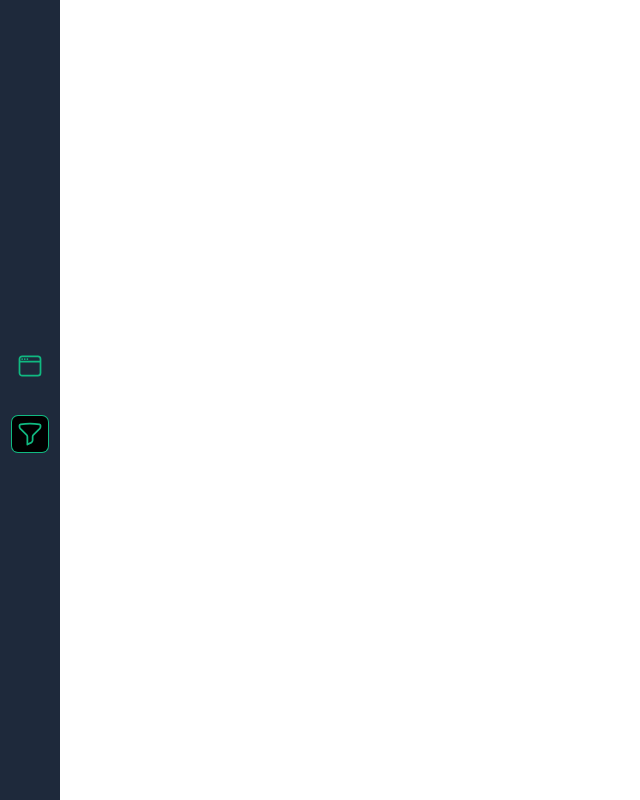
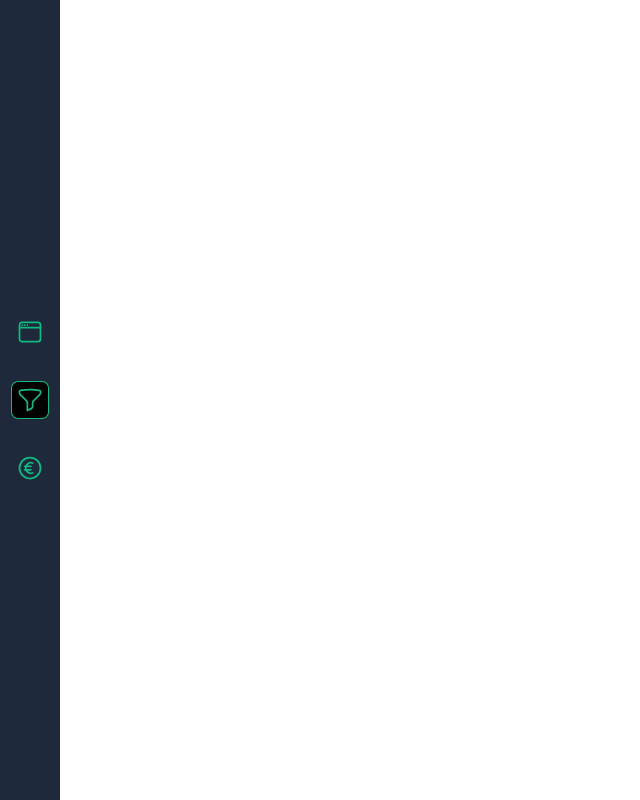
Before and after one commit to logaretm/vue-day-2023-demo, a Vue app: page /filters in a window 1280 px wide. Shown: the whole page, without its empty margins (0-640 px from the left). Built offline with nearby package versions, Linux system fonts and the light colour scheme.

Commit message:
dev: prepare currency demo

```diff
--- a/package.json
+++ b/package.json
@@ -8,11 +8,14 @@
     "preview": "vite preview"
   },
   "dependencies": {
+    "@types/lodash-es": "^4.17.10",
     "@vee-validate/zod": "4.12.0-alpha.1",
     "autoprefixer": "^10.4.16",
+    "lodash-es": "^4.17.21",
     "tailwindcss": "^3.3.5",
     "vee-validate": "4.12.0-alpha.1",
     "vue": "^3.3.4",
+    "vue-currency-input": "^3.0.5",
     "vue-router": "^4.2.5",
     "zod": "^3.22.4"
   },
--- a/src/App.vue
+++ b/src/App.vue
@@ -46,6 +46,28 @@
           ></path>
         </svg>
       </RouterLink>
+
+      <RouterLink
+        to="/currency"
+        class="p-1 rounded-md hover:bg-black"
+        title="Currency component"
+      >
+        <svg
+          class="w-7 h-7 text-emerald-500"
+          fill="none"
+          stroke="currentColor"
+          stroke-width="1.5"
+          viewBox="0 0 24 24"
+          xmlns="http://www.w3.org/2000/svg"
+          aria-hidden="true"
+        >
+          <path
+            stroke-linecap="round"
+            stroke-linejoin="round"
+            d="M14.25 7.756a4.5 4.5 0 100 8.488M7.5 10.5h5.25m-5.25 3h5.25M21 12a9 9 0 11-18 0 9 9 0 0118 0z"
+          ></path>
+        </svg>
+      </RouterLink>
     </div>
 
     <div class="flex-grow flex-shrink p-10">
--- /dev/null
+++ b/src/components/InputCurrency.vue
@@ -0,0 +1,5 @@
+<script setup lang="ts"></script>
+
+<template>
+  <div></div>
+</template>
--- a/src/main.ts
+++ b/src/main.ts
@@ -4,6 +4,7 @@ import './input.css';
 import App from './App.vue';
 import FormDemo from '@/pages/FormDemo.vue';
 import FilterDemo from '@/pages/FilterDemo.vue';
+import CurrencyDemo from '@/pages/CurrencyDemo.vue';
 
 const app = createApp(App);
 
@@ -16,6 +17,10 @@ const routes = [
     component: FilterDemo,
     path: '/filters',
   },
+  {
+    component: CurrencyDemo,
+    path: '/currency',
+  },
 ];
 
 const router = createRouter({
--- /dev/null
+++ b/src/pages/CurrencyDemo.vue
@@ -0,0 +1,31 @@
+<script setup lang="ts">
+import { z } from 'zod';
+import { toTypedSchema } from '@vee-validate/zod';
+import CurrencyInput from '@/components/CurrencyInput.vue';
+import { useForm } from 'vee-validate';
+import BaseButton from '@/components/BaseButton.vue';
+
+const schema = z.object({
+  amount: z.number().max(1000).min(100),
+});
+
+const currencyOptions = {
+  currency: 'USD',
+};
+
+const { handleSubmit } = useForm({
+  validationSchema: toTypedSchema(schema),
+});
+
+const onSubmit = handleSubmit((values) => {
+  console.log(values);
+});
+</script>
+
+<template>
+  <form @submit="onSubmit">
+    <CurrencyInput name="amount" :options="currencyOptions" />
+
+    <BaseButton>Submit</BaseButton>
+  </form>
+</template>
```
Also changed, not shown: 1 other file (tests, documents, lock files or other folders).
